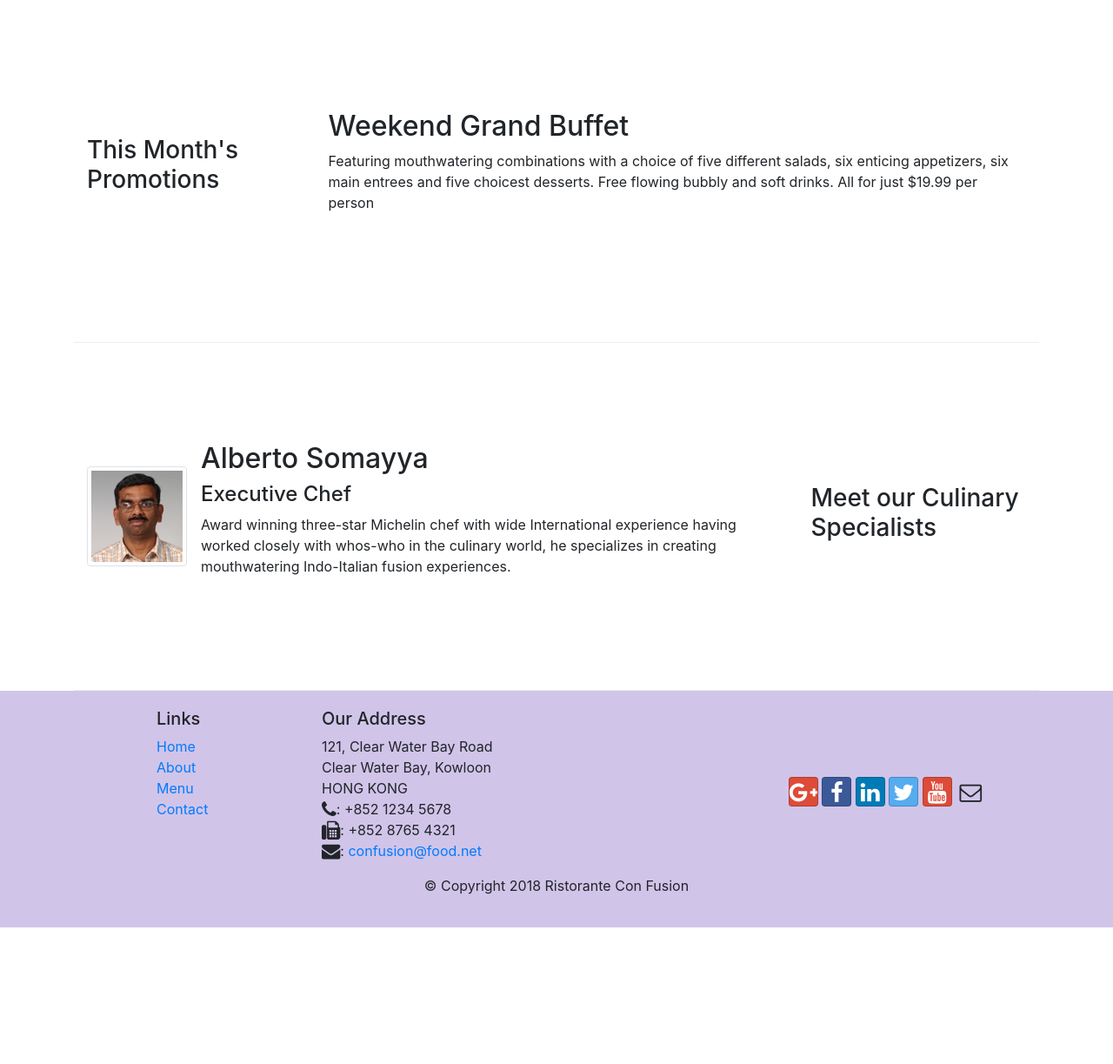
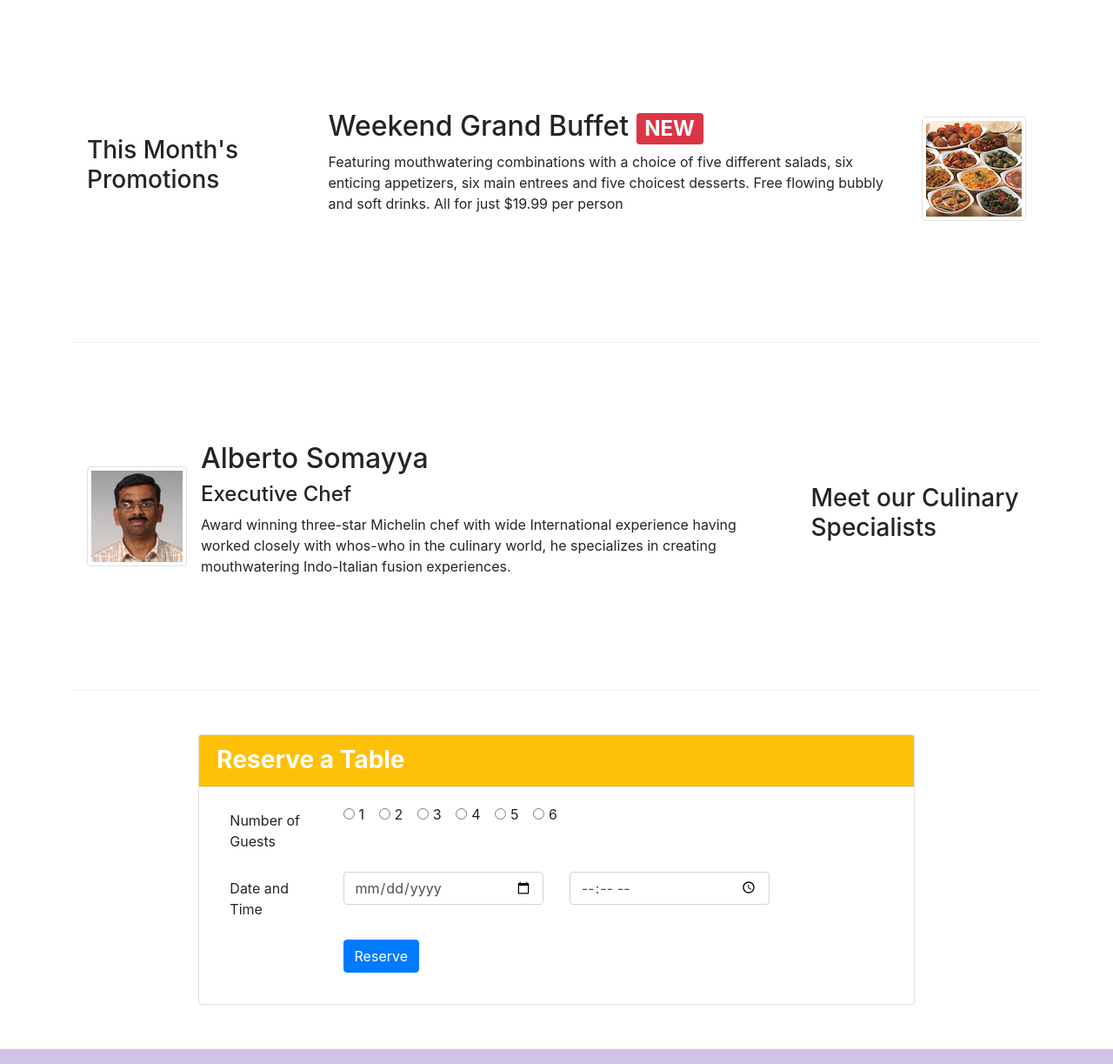
Before and after one commit to The-Reacher/conFusion, a website: page index.html in a window 1280 px wide. Shown: the part 740-1963 px from the top of the page at 87% size. Before the commit the page ends 1806 px from the top, so only its background shows below. Drawn offline with nearby package versions, Linux system fonts and the light colour scheme.

Commit message:
second assignment

```diff
--- a/index.html
+++ b/index.html
@@ -40,8 +40,15 @@
                     <h1>Ristorante con Fusion</h1>
                     <p>We take inspiration from the World's best cuisines, and create a unique fusion experience. Our lipsmacking creations will tickle your culinary senses!</p>
                 </div>
+
                 <div class="col-12 col-sm align-self-center">
-                    <img src="img/logo.png" class="img-fluid">
+                        <img src="img/logo.png" class="img-fluid">
+                </div>
+
+                <div class="col-12 col-sm align-self-center">
+                    <a type="button" href="#book" class="btn btn-sm btn-block btn-warning ml-auto">
+                            Reserve Table
+                    </a>
                 </div>
             </div>
         </div>
@@ -61,7 +68,7 @@
                             <span class="badge badge-danger">HOT</span>
                             <span class="badge badge-pill badge-secondary">$4.99</span>
                         </h2>
-                        <p>A unique combination of Indian Uthappam (pancake) and Italian pizza, topped with Cerignola olives, ripe vine cherry tomatoes, Vidalia onion, Guntur chillies and Buffalo Paneer.</p>
+                        <p class="d-none d-sm-block">A unique combination of Indian Uthappam (pancake) and Italian pizza, topped with Cerignola olives, ripe vine cherry tomatoes, Vidalia onion, Guntur chillies and Buffalo Paneer.</p>
                     </div>
                 </div>
             </div>
@@ -73,8 +80,15 @@
                 <h3>This Month's Promotions</h3>
             </div>
             <div class="col col-sm col-md">
-                <h2>Weekend Grand Buffet</h2>
-                <p>Featuring mouthwatering combinations with a choice of five different salads, six enticing appetizers, six main entrees and five choicest desserts. Free flowing bubbly and soft drinks. All for just $19.99 per person </p>
+                <div class="media">
+                    <div class="media-body">
+                        <h2 class="mt-0">Weekend Grand Buffet
+                            <span class="badge badge-danger">NEW</span>
+                        </h2>
+                        <p class="d-none d-sm-block">Featuring mouthwatering combinations with a choice of five different salads, six enticing appetizers, six main entrees and five choicest desserts. Free flowing bubbly and soft drinks. All for just $19.99 per person </p>
+                    </div>
+                    <img class="d-flex ml-3 img-thumbnail align-self-center" src="img/buffet.png" alt="buffet">
+                </div>
             </div>
         </div>
 
@@ -93,6 +107,69 @@
                 </div>
             </div>
         </div>
+    </div>
+
+    <div class="row row-content align-items-center">
+        <div class="col-12 col-sm-2"></div>
+        <div class="col-12 col-sm-8">
+            <div class="card">
+                <h3 class="card-header bg-warning text-white"><b>Reserve a Table</b></h3>
+                <div class="card-body">
+                    <div class="col-12 col-md-12">
+                        <form id="book">
+                            <div class="form-group row">
+                                <label class="col-12 col-md-2 col-form-label">Number of Guests</label>
+                                <div class="col-md-10">
+                                    <div class="form-check form-check-inline">
+                                        <input class="form-check-input" type="radio" name="inlineRadioOptions" id="inlineRadio1" value="option1">
+                                        <label class="form-check-label" for="inlineRadio1">1</label>
+                                    </div>
+                                    <div class="form-check form-check-inline">
+                                        <input class="form-check-input" type="radio" name="inlineRadioOptions" id="inlineRadio2" value="option2">
+                                        <label class="form-check-label" for="inlineRadio2">2</label>
+                                    </div>
+                                    <div class="form-check form-check-inline">
+                                        <input class="form-check-input" type="radio" name="inlineRadioOptions" id="inlineRadio3" value="option3">
+                                        <label class="form-check-label" for="inlineRadio2">3</label>
+                                    </div>
+                                    <div class="form-check form-check-inline">
+                                        <input class="form-check-input" type="radio" name="inlineRadioOptions" id="inlineRadio4" value="option4">
+                                        <label class="form-check-label" for="inlineRadio4">4</label>
+                                    </div>
+                                    <div class="form-check form-check-inline">
+                                        <input class="form-check-input" type="radio" name="inlineRadioOptions" id="inlineRadio5" value="option5">
+                                        <label class="form-check-label" for="inlineRadio5">5</label>
+                                    </div>
+                                    <div class="form-check form-check-inline">
+                                        <input class="form-check-input" type="radio" name="inlineRadioOptions" id="inlineRadio6" value="option6">
+                                        <label class="form-check-label" for="inlineRadio6">6</label>
+                                    </div>
+                                </div>
+                            </div>
+                            <div class="form-group row">
+                                <label for="time" class="col-12 col-md-2 col-form-label">Date and Time</label>
+                                    <div class="col-12 col-sm-4">
+                                        <input type="date" class="form-control" id="date" name="date"
+                                               placeholder="Date">
+                                    </div>
+                                    <div class="col-12 col-sm-4">
+                                        <input type="time" class="form-control" id="time" name="time"
+                                               placeholder="Time">
+                                    </div>
+                            </div>
+                            <div class="form-group row">
+                                <div class="offset-md-2 col-md-10">
+                                    <button type="submit" class="btn btn-primary">
+                                        Reserve
+                                    </button>
+                                </div>
+                            </div>
+                        </form>
+                    </div>
+                </div>
+            </div>
+        </div>
+        <div class="col-12 col-sm-2"></div>
     </div>
 
     <footer class="footer">
```
Also changed, not shown: contactus.html (+1 -1 lines).
